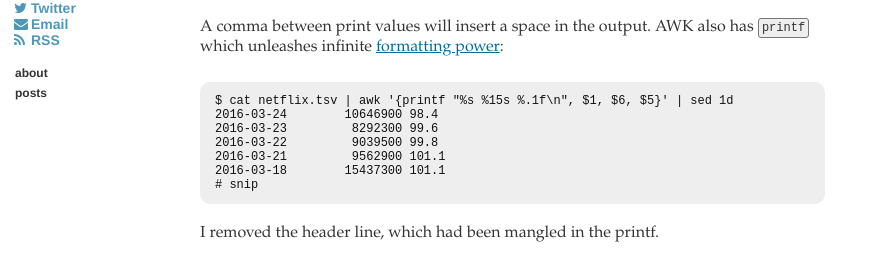
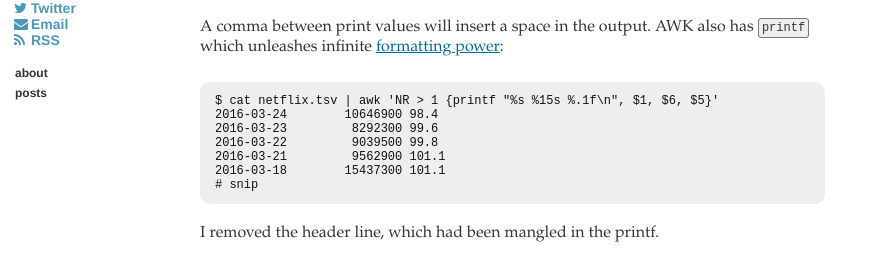
Before and after one commit to jpalardy/jpalardy.github.io, a Jekyll site: the page built from _posts/2016-04-05-awk-tutorial-part-1.markdown, in a window 1280 px wide and 900 px high, scrolled down 2578 px. Shown: the part 166-432 px from the top of the window, without its empty margins (0-874 px from the left). Built offline with Jekyll 4.4.1, drawn with Linux system fonts in a browser that asks for light colours; comment, search, counter and statistics services are not loaded.

Commit message:
use just awk to drop the first line

```diff
--- a/_posts/2016-04-05-awk-tutorial-part-1.markdown
+++ b/_posts/2016-04-05-awk-tutorial-part-1.markdown
@@ -168,7 +168,7 @@ A comma between print values will insert a space in the output. AWK also has
 `printf` which unleashes infinite [formatting power](http://linux.die.net/man/3/printf):
 
 {% highlight txt %}
-$ cat netflix.tsv | awk '{printf "%s %15s %.1f\n", $1, $6, $5}' | sed 1d
+$ cat netflix.tsv | awk 'NR > 1 {printf "%s %15s %.1f\n", $1, $6, $5}'
 2016-03-24        10646900 98.4
 2016-03-23         8292300 99.6
 2016-03-22         9039500 99.8
```
